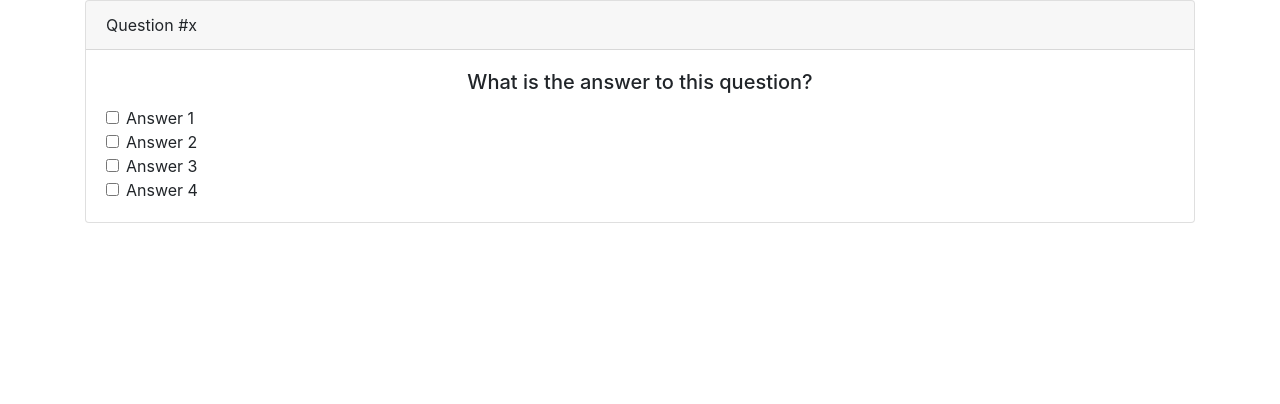
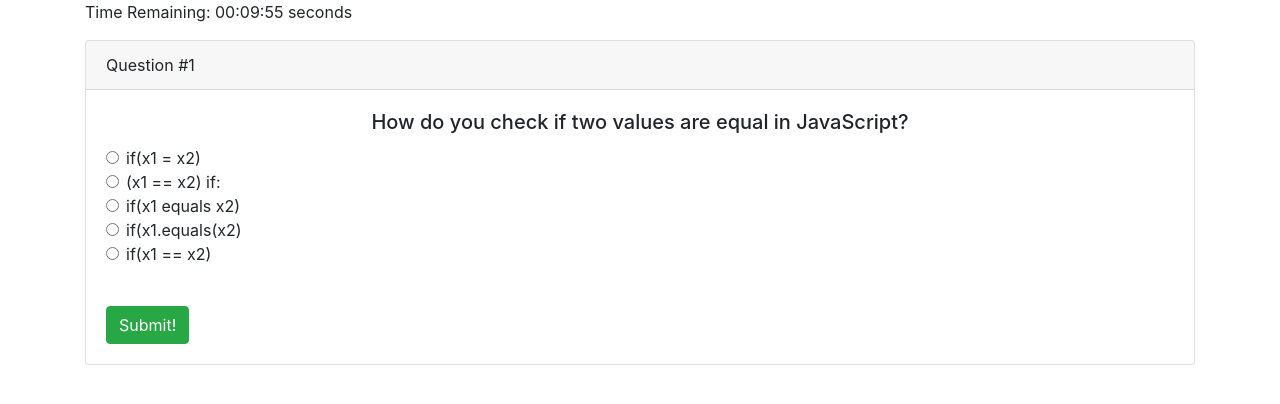
Before and after one commit to TinyVail/Code-Quiz, a plain HTML site: page index.html in a window 1280 px wide. Drawn offline with nearby package versions, Linux system fonts and the light colour scheme.

Commit message:
final commit

```diff
--- a/assets/js/script.js
+++ b/assets/js/script.js
@@ -1,92 +1,119 @@
 // setInterval(functionToCall, intervalTime)
+
+/*
+
+    let x =5;
+    let y = "hello";
+    let z = [5, 6, 7];
+    let obj = {
+        question: "this is the question",
+        answers: ["answer 1", "answer 2"],
+        correctAnswer: 0
+    };
+*/
 
 $(window).on('load', function () {
 
     let questions = [
-		"Question 1: blah blah blah?",
-		"Question 2: blah blah blah?",
-		"Question 3: blah blah blah?",
-        "Question 4: blah blah blah?",
-        "Question 5: blah blah blah?"
+        "How do you check if two values are equal in JavaScript?",
+        "Which is not a valid way to define a function in JavaScript?",
+        "What is the difference between var and let in JavaScript?"
     ];
 
     let answers = [
-		/*0:*/["answer 1", "answer 2", "answer 3", "answer 4"]
-		/*1:*/["answer 1", "answer 2", "answer 3", "answer 4"]
-        ["answer 1", "answer 2", "answer 3", "answer 4"]
-        ["answer 1", "answer 2", "answer 3", "answer 4"]
-        ["answer 1", "answer 2", "answer 3", "answer 4"]
+        [
+            "if(x1 = x2)",
+            "(x1 == x2) if:",
+            "if(x1 equals x2)",
+            "if(x1.equals(x2)",
+            "if(x1 == x2)"
+        ],
+        [
+            "let x = new function(){};",
+            "function x(){}",
+            "const x = () => {}",
+            "let x = function() {};"
+        ],
+        [
+            "'var' creates a variable, 'let' lets code execute",
+            "'let' creates a variable, 'var' updated a variable",
+            "'let' is globally scoped, whereas 'var' is locally scoped",
+            "'var' is globally scoped, whereas 'let' is locally scoped",
+            "They are exactly the same"
         ]
-	//answers[0][0] = "answer 1"
-	//answers[1][1] = "question 2 answer 2"
-    // arrays start at 0 so answer 2 is 1 shown above
+    ];
+
+    let correctAnswers = [4, 0, 3];
+
+    let userScore = 0;
 
     let currentQuestion = 0;
 
     let startTime = new Date();
 
+    let testTime = 10000 * 60; // 10 minutes
+
+    let interval;
+
     const timeInput = () => {
-        let secondsPassed = (new Date() - startTime) / 1000;
-		let formattedTime = new Date(secondsPassed * 1000).toISOString().substr(11, 8);
-        $("#timer").html("<p> Time Passed: " + formattedTime + " seconds</p>");
+        let msPassed = new Date() - startTime;
+        let timeRemaining = testTime - msPassed;
+        let formattedTime = new Date(timeRemaining).toISOString().substr(11, 8);
+        $("#timer").html("<p> Time Remaining: " + formattedTime + " seconds</p>");
+        if (timeRemaining <= 0) {
+            document.getElementById("main").innerHTML = " Your Score Is: " + userScore + "/" + questions.length;
+            clearInterval(interval);
         }
 
-    setInterval(timeInput, 100);
+    }
+
+    interval = setInterval(timeInput, 100);
 
     const display = () => {
-		let html = `
+        let answersGenerated = "";
+        for (let i = 0; i < answers[currentQuestion].length; i++) {
+            answersGenerated = answersGenerated +
+                `
+                <div class="form-check">
+                    <input class="form-check-input" type="radio" name="anyname"  value="" id="answerHtml${i}">
+                    <label class="form-check-label" for="answerHtml${i}">
+                        ${answers[currentQuestion][i]}
+                    </label>
+                </div>
+            `;
+        }
+
+        let questionHtml = `
 		<div class="card">
             <div class="card-header">
                 Question #${currentQuestion + 1}
             </div>
             <div class="card-body">
-                    <h5 class="card-title text-center">What is the answer to this question?</h5>
-                    <div class="form-check">
-                        <input class="form-check-input" type="checkbox" value="" id="flexCheckDefault">
-                        <label class="form-check-label" for="flexCheckDefault">
-                            Answer 1
-                        </label>
+                <h5 class="card-title text-center">${questions[currentQuestion]}</h5>
+                ${answersGenerated}
             </div>
-                    <div class="form-check">
-                        <input class="form-check-input" type="checkbox" value="" id="flexCheckChecked">
-                        <label class="form-check-label" for="flexCheckChecked">
-                            Answer 2
-                        </label>
-                    </div>
-                    <div class="form-check">
-                        <input class="form-check-input" type="checkbox" value="" id="flexCheckChecked">
-                        <label class="form-check-label" for="flexCheckChecked">
-                            Answer 3
-                        </label>
-                    </div>
-                    <div class="form-check">
-                        <input class="form-check-input" type="checkbox" value="" id="flexCheckChecked">
-                        <label class="form-check-label" for="flexCheckChecked">
-                            Answer 4
-                        </label>
-                    </div>
+            <div class="card-body">
+                <button type="button" class="btn btn-success" id="submitButton">Submit!</button>
             </div>
         </div>`;
-	}
 
 
+        document.getElementById("main").innerHTML = questionHtml;
+        document.getElementById("submitButton").onclick = () => {
+            if (document.getElementById("answerHtml" + correctAnswers[currentQuestion]).checked) {
+                userScore = userScore + 1;
+            } else { // they got the question wrong
+                testTime -= 1000 * 60; // lose 1 minute
+            }
+            currentQuestion = currentQuestion + 1;
+            if (currentQuestion < questions.length) {
+                display();
+            } else {
+                document.getElementById("main").innerHTML = " Your Score Is: " + userScore + "/" + questions.length;
+                clearInterval(interval);
+            }
+        };
+    }
+    //When the html loads for the first time
+    display();
 });
-/*
-function funcName() {
-
-}
-
-OR
-
-const funcName = () => {
-
-}
-*/
-
-/*  HOMEWORKKKKKK ---->
-	// Vanilla JS way to edit the DOM:
-	document.getElementById("idGoesHere").innerHTML = "html goes here";
-	// Jquery way to do EXACT same thing:
-	$("#idGoesHere").html("html goes here");
-
-*/
--- a/index.html
+++ b/index.html
@@ -22,25 +22,25 @@
                 <div class="card-body">
                     <h5 class="card-title text-center">What is the answer to this question?</h5>
                     <div class="form-check">
-                        <input class="form-check-input" type="checkbox" value="" id="flexCheckDefault">
+                        <input class="form-check-input" type="checkbox" value="" id="answer1">
                         <label class="form-check-label" for="flexCheckDefault">
                             Answer 1
                         </label>
                     </div>
                     <div class="form-check">
-                        <input class="form-check-input" type="checkbox" value="" id="flexCheckChecked">
+                        <input class="form-check-input" type="checkbox" value="" id="answer2">
                         <label class="form-check-label" for="flexCheckChecked">
                             Answer 2
                         </label>
                     </div>
                     <div class="form-check">
-                        <input class="form-check-input" type="checkbox" value="" id="flexCheckChecked">
+                        <input class="form-check-input" type="checkbox" value="" id="answer3">
                         <label class="form-check-label" for="flexCheckChecked">
                             Answer 3
                         </label>
                     </div>
                     <div class="form-check">
-                        <input class="form-check-input" type="checkbox" value="" id="flexCheckChecked">
+                        <input class="form-check-input" type="checkbox" value="" id="answer4">
                         <label class="form-check-label" for="flexCheckChecked">
                             Answer 4
                         </label>
```
Lines whose indentation alone changed are shown as unchanged.
